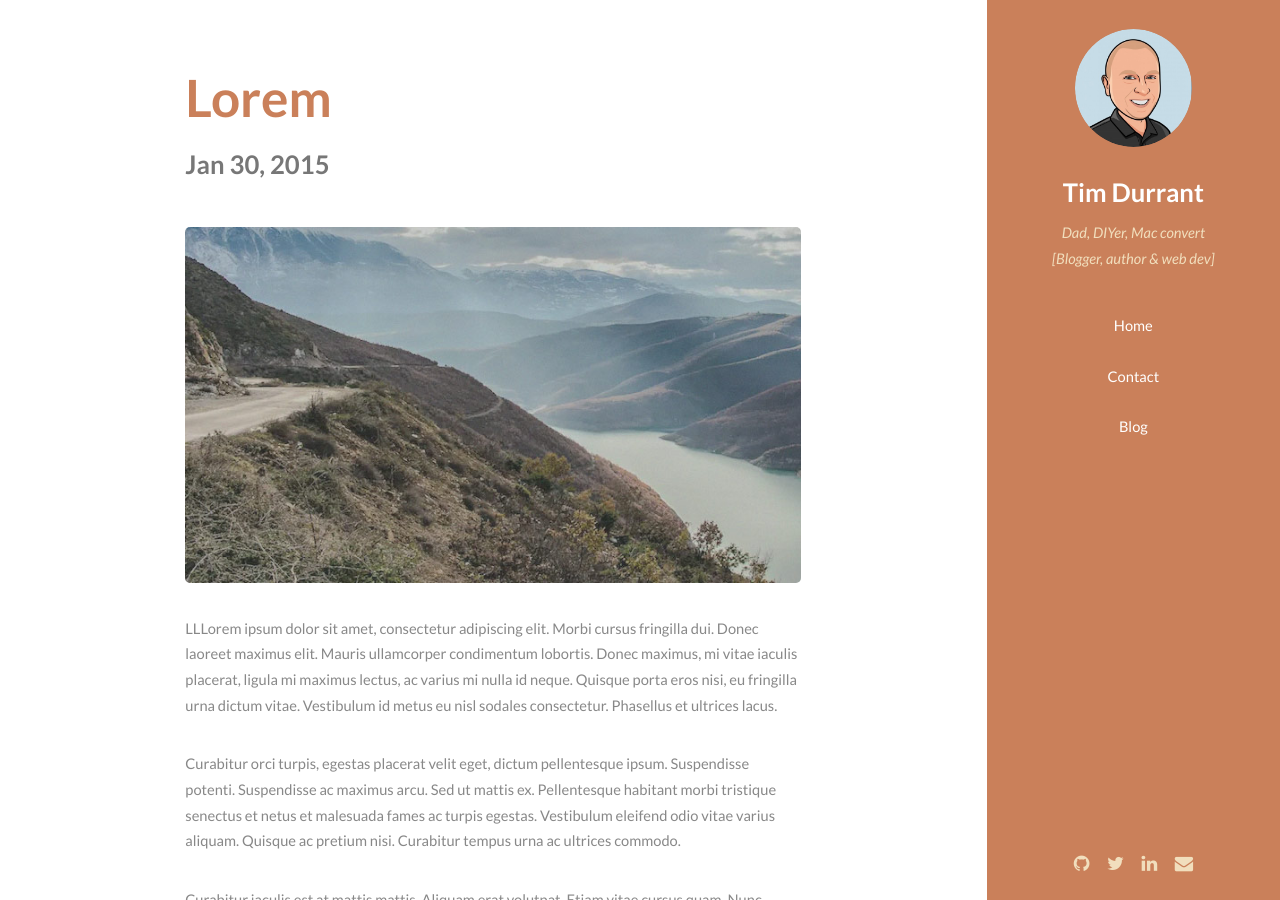
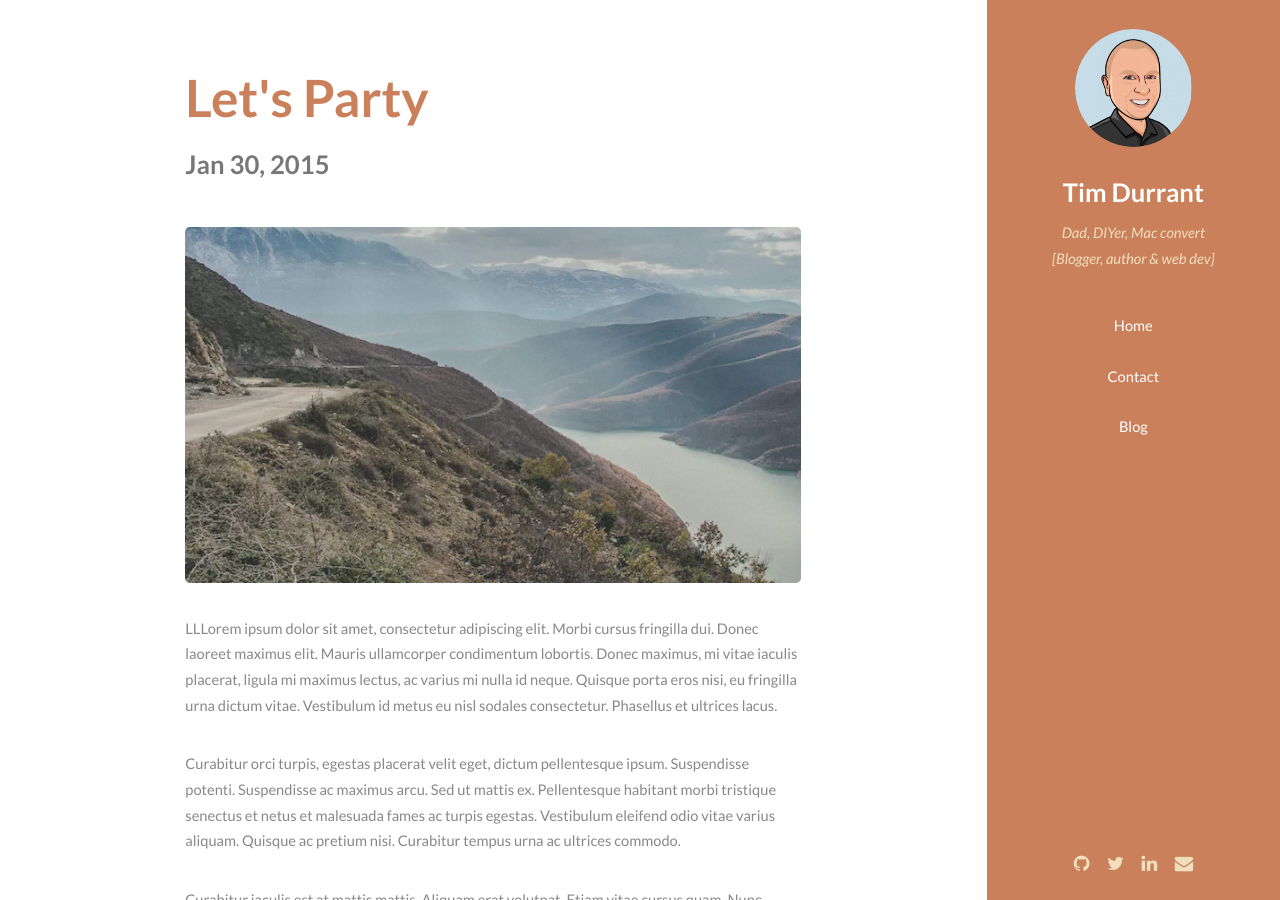
Before and after one commit to tim-durrant/timdurrant.com, a Jekyll site: the page built from _posts/2015-01-30-Lorem.markdown, in a window 1280 px wide and 900 px high. Built offline with Jekyll 4.4.1, drawn with Linux system fonts in a browser that asks for light colours.

Commit message:
Update 2015-01-30-Lorem.markdown

```diff
--- a/_posts/2015-01-30-Lorem.markdown
+++ b/_posts/2015-01-30-Lorem.markdown
@@ -1,7 +1,9 @@
 ---
-title: Lorem
+layout: post
+title: "Let's Party"
 date: 2015-01-30 00:00:00 Z
-layout: post
+thumbnail: "/images/pic02.jpg"
+rating: 5
 ---
 
 <img src="{{ site.baseurl }}/images/pic02.jpg">
```
